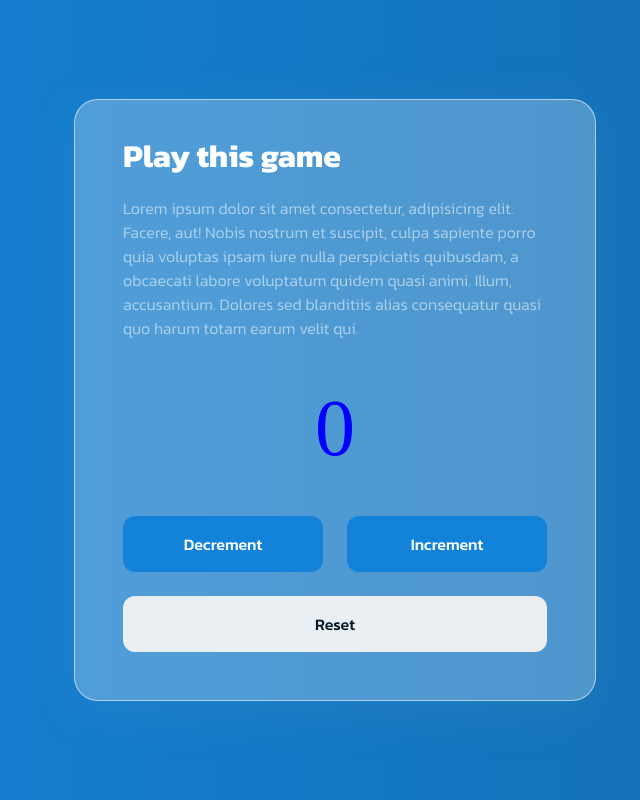
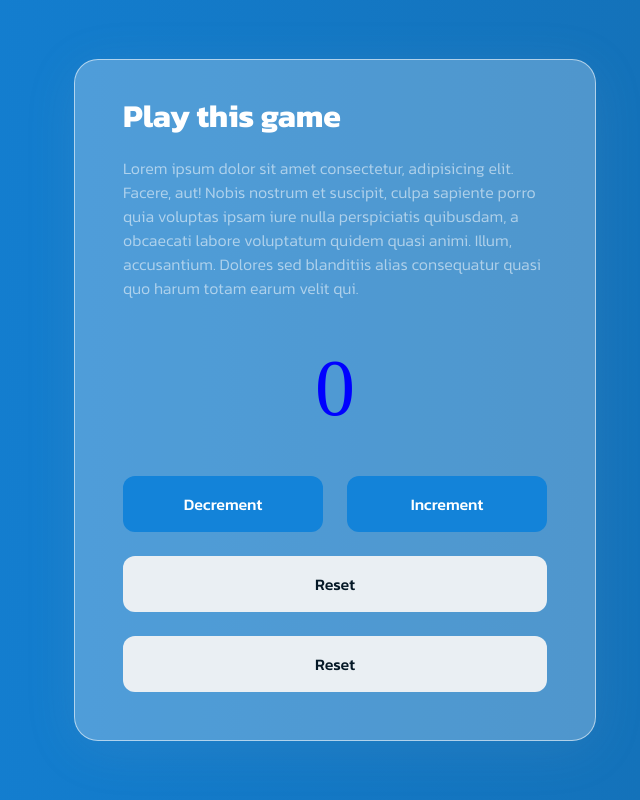
Before and after one commit to arukyanui8/test-application, a React (Create React App) app in the folder test-application/: page / in a window 1280 px wide. Shown: the whole page, without its empty margins (305-945 px from the left). Built offline with nearby package versions, Linux system fonts and the light colour scheme; a web font is replaced by a local one.

Commit message:
added button

```diff
--- a/test-application/src/App.js
+++ b/test-application/src/App.js
@@ -35,7 +35,7 @@ export default function App() {
           <button className="primary_button" onClick={incrementation}>Increment</button>
         </div>
         <button className='icon_button' onClick={reset}>Reset</button>
-
+        <button className='icon_button' onClick={reset}>Reset</button>
       </div>
   </div>
 
```
Also changed, not shown: 1 other file (tests, documents, lock files or other folders).
